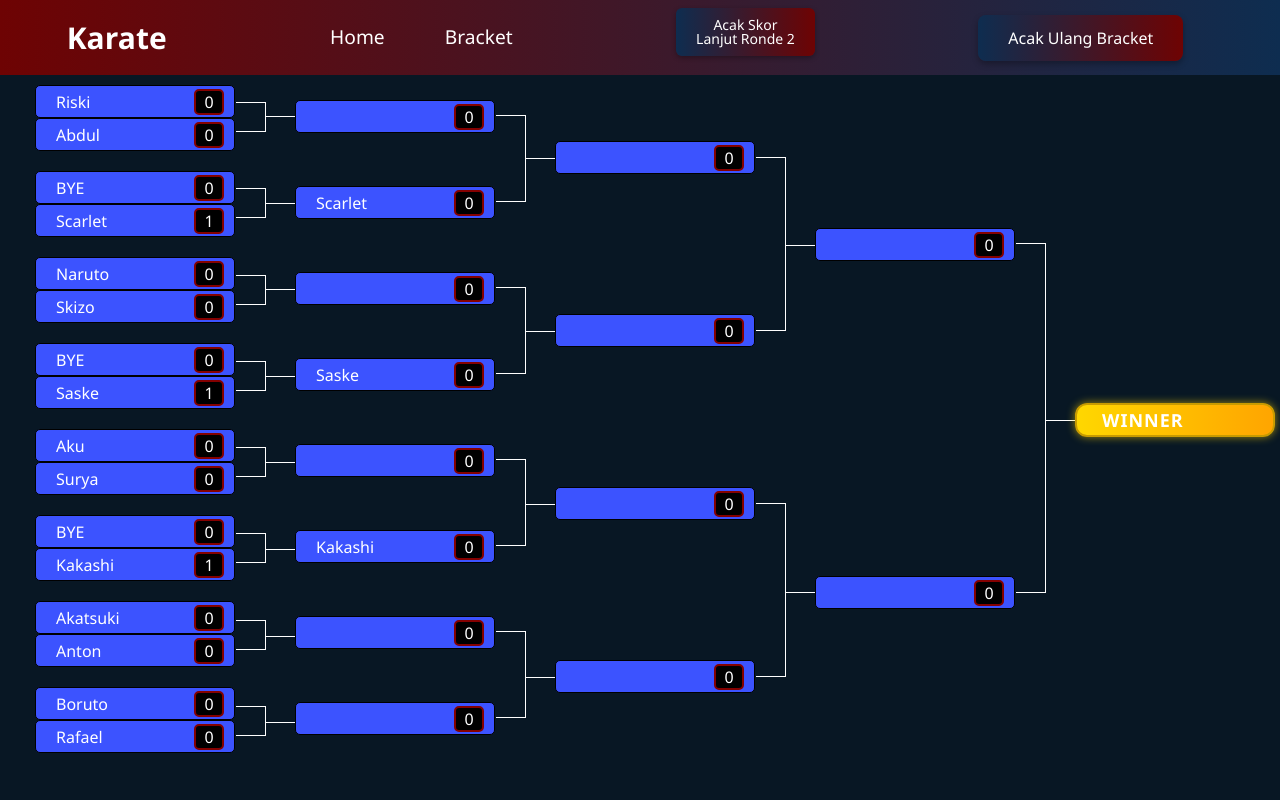
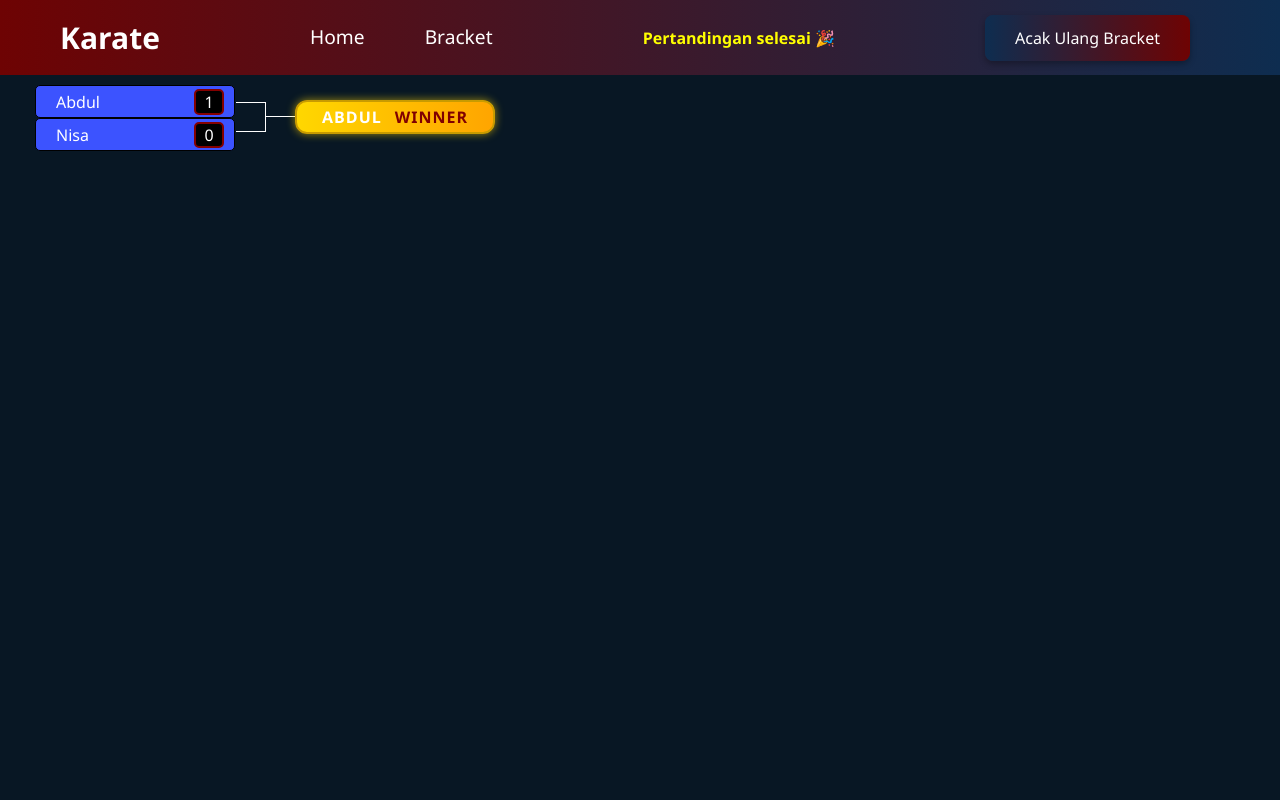
Before and after one commit to wldnalpsya/UAS-SDA-Wildan, a Flask app: page /bracket in a window 1280 px wide. Run offline with Flask 3, Linux system fonts and the light colour scheme.

Commit message:
update bracket

```diff
--- a/bracket.csv
+++ b/bracket.csv
@@ -1,17 +1,3 @@
 Nama,Keterangan,r1,r2,r3,r4,r5
-Riski,Normal,0,0,0,0,0
-Abdul,Normal,0,0,0,0,0
-BYE,BYE,0,0,0,0,0
-Scarlet,Seeded,1,0,0,0,0
-Naruto,Normal,0,0,0,0,0
-Skizo,Normal,0,0,0,0,0
-BYE,BYE,0,0,0,0,0
-Saske,Seeded,1,0,0,0,0
-Aku,Normal,0,0,0,0,0
-Surya,Normal,0,0,0,0,0
-BYE,BYE,0,0,0,0,0
-Kakashi,Seeded,1,0,0,0,0
-Akatsuki,Normal,0,0,0,0,0
-Anton,Normal,0,0,0,0,0
-Boruto,Normal,0,0,0,0,0
-Rafael,Normal,0,0,0,0,0
+Abdul,Normal,1,0,0,0,0
+Nisa,Normal,0,0,0,0,0
--- a/main.py
+++ b/main.py
@@ -6,27 +6,24 @@ import csv
 def proses_ronde(round_data):
     round_selanjutnya = []
 
+    total_main = len(round_data)
+
     for p1, p2 in round_data:
-        if p1["Keterangan"] == "BYE" or p2["Keterangan"] == "BYE":
-            round_selanjutnya.append(p1 if p1["Keterangan"] != "BYE" else p2)
+        if p1["Keterangan"].lower() == "bye" or p2["Keterangan"].lower() == "bye":
+            round_selanjutnya.append(p1 if p1["Keterangan"].lower() != "bye" else p2)
             continue
-        if len(round_data) >= 8:
-            if p1["Keterangan"] == "seeded":
+
+        if total_main >= 8:
+            if p1["Keterangan"].lower() == "seeded":
                 winner = p1
-                loser = p2
-            elif p2["Keterangan"] == "seeded":
+            elif p2["Keterangan"].lower() == "seeded":
                 winner = p2
-                loser = p1
             else:
                 skor_p1 = random.randint(0, 1)
-                skor_p2 = 1 - skor_p1
-                winner = p1 if skor_p1 > skor_p2 else p2
-                loser = p2 if skor_p1 > skor_p2 else p1
+                winner = p1 if skor_p1 == 1 else p2
         else:
             skor_p1 = random.randint(0, 1)
-            skor_p2 = 1 - skor_p1
-            winner = p1 if skor_p1 > skor_p2 else p2
-            loser = p2 if skor_p1 > skor_p2 else p1
+            winner = p1 if skor_p1 == 1 else p2
 
         round_selanjutnya.append(winner)
 
@@ -42,7 +39,6 @@ def jumlah_bracket(jml_peserta):
     elif jml_peserta <= 16:
         return 16
 
-
 def jumlah_seed_otomatis(n):
     if n >= 16:
         return 4
@@ -50,8 +46,10 @@ def jumlah_seed_otomatis(n):
         return 3
     elif n >= 8:
         return 2
-    if n >= 4:
+    elif n >= 4:
         return 1
+    else:
+        return 0
 
 def buat_bracket(jumlah_peserta, daftar_seed, semua_nama):
     ukuran_bracket = jumlah_bracket(jumlah_peserta)
@@ -67,8 +65,8 @@ def buat_bracket(jumlah_peserta, daftar_seed, semua_nama):
     posisi_seed = []
     if len(daftar_seed) == 2:
         posisi_seed = [0, ukuran_bracket - 1]
-    else:
-        jarak_seed = 4
+    elif len(daftar_seed) > 0:
+        jarak_seed = ukuran_bracket // len(daftar_seed)
         mulai_seed = random.randrange(jarak_seed)
         posisi_seed = [(mulai_seed + i * jarak_seed) % ukuran_bracket for i in range(len(daftar_seed))]
 
@@ -202,13 +200,25 @@ def bracket():
         if row["r4"] == "1":
             r5.append(row)
 
-    r2 = [(r2[i], r2[i+1]) for i in range(0, len(r2), 2) if len(r2) % 2 == 0]
-    r3 = [(r3[i], r3[i+1]) for i in range(0, len(r3), 2) if len(r3) % 2 == 0]
-    r4 = [(r4[i], r4[i+1]) for i in range(0, len(r4), 2) if len(r4) % 2 == 0]
+    ukuran_bracket = jumlah_bracket(jumlah_peserta)
+
+    if ukuran_bracket > 2:
+        r2 = [(r2[i], r2[i+1]) for i in range(0, len(r2), 2) if len(r2) % 2 == 0]
+
+    if ukuran_bracket > 4:
+        r3 = [(r3[i], r3[i+1]) for i in range(0, len(r3), 2) if len(r3) % 2 == 0]
+
+    if ukuran_bracket > 8:
+        r4 = [(r4[i], r4[i+1]) for i in range(0, len(r4), 2) if len(r4) % 2 == 0]
 
     ronde_saat_ini = 2
-    if len(r2) > 0:
-        ronde_saat_ini = 3
+    if ukuran_bracket == 2:
+        if len(r2) > 0:
+            ronde_saat_ini = 3
+    else:
+        if len(r2) == len(bracket_fix) / 2:
+            ronde_saat_ini = 3
+
     if len(r3) > 0:
         ronde_saat_ini = 4
     if len(r4) > 0:
@@ -226,7 +236,7 @@ def ronde2():
     pasangan = [(data[i], data[i+1]) for i in range(0, len(data), 2)]
 
     pemenang = []
-    pemenang = proses_ronde(pasangan)
+    pemenang = proses_ronde(pasangan, total_peserta=len(data))
 
     for row in data:
         for p in pemenang:
@@ -256,7 +266,7 @@ def ronde3():
     print(pasangan)
 
     pemenang = []
-    pemenang = proses_ronde(pasangan)
+    pemenang = proses_ronde(pasangan, total_peserta=len(data))
 
     for row in data:
         for p in pemenang:
@@ -286,7 +296,7 @@ def ronde4():
     print(pasangan)
 
     pemenang = []
-    pemenang = proses_ronde(pasangan)
+    pemenang = proses_ronde(pasangan, total_peserta=len(data))
 
     for row in data:
         for p in pemenang:
@@ -316,7 +326,7 @@ def ronde5():
     print(pasangan)
 
     pemenang = []
-    pemenang = proses_ronde(pasangan)
+    pemenang = proses_ronde(pasangan, total_peserta=len(data))
 
     for row in data:
         for p in pemenang:
--- a/templates/bracket.html
+++ b/templates/bracket.html
@@ -362,17 +362,29 @@ section > div:nth-child(2n) {
             <button type="submit">Acak Skor<br>Lanjut Ronde 2</button>
         </form>
     {% elif ronde_saat_ini == 3 %}
+        {% if bracket_ukuran == 2 %}
+            <p style="color: yellow; font-weight: bold;">Pertandingan selesai 🎉</p>
+        {% else %}
         <form method="post" action="/ronde3">
             <button type="submit">Acak Skor<br>Lanjut Ronde 3</button>
         </form>
+        {% endif %}
     {% elif ronde_saat_ini == 4 %}
+        {% if bracket_ukuran == 4 %}
+            <p style="color: yellow; font-weight: bold;">Pertandingan selesai 🎉</p>
+        {% else %}
         <form method="post" action="/ronde4">
             <button type="submit">Acak Skor<br>Lanjut Ronde 4</button>
         </form>
+        {% endif %}
     {% elif ronde_saat_ini == 5 %}
+        {% if bracket_ukuran == 8 %}
+            <p style="color: yellow; font-weight: bold;">Pertandingan selesai 🎉</p>
+        {% else %}
         <form method="post" action="/ronde5">
             <button type="submit">Acak Skor<br>Lanjut Ronde 5</button>
         </form>
+        {% endif %}
     {% elif ronde_saat_ini == 6 %}
         <p style="color: yellow; font-weight: bold;">Pertandingan selesai 🎉</p>
     {% endif %}
@@ -390,7 +402,7 @@ section > div:nth-child(2n) {
 <section class="round1">
     {% for peserta in bracket_awal %}
         {% for i in range(2) %}
-            <div class="player" {% if peserta[i]["Keterangan"] == "seeded" %} id="seeded" {% endif %}>
+            <div class="player" {% if peserta[i]["Keterangan"] == "Seeded" %} id="seeded" {% endif %}>
             {{ peserta[i]["Nama"] }}
             {% if peserta[i]["r1"] == "1" %}
                 <span class="score">1</span>
@@ -415,7 +427,21 @@ section > div:nth-child(2n) {
 </div>
 
 <section id="round2">
-    {% if r2|length != 4 %}
+{% if bracket_ukuran == 2 %}
+    {% if r2|length != 1 %}
+        <div class="player champion" id="r5">
+            <span class="winner">WINNER</span>
+        </div>
+    {% else %}
+        {% for peserta in r2 %}
+            <div class="player winner-box" id="r5">
+                <span class="nama">{{ peserta["Nama"] }}</span>
+                <span class="winner">WINNER</span>
+            </div>
+        {% endfor %}
+    {% endif %}
+{% else %}
+    {% if r2|length != bracket_ukuran // 4 %}
         {% for i in range(bracket_ukuran // 2) %}
             <div class="player" id="r2">
             {% for j in range(2) %}
@@ -440,6 +466,7 @@ section > div:nth-child(2n) {
             {% endfor %}
         {% endfor %}
     {% endif %}
+{% endif %}
 </section>
 
 <div class="connecter" id="conn2">
@@ -455,7 +482,21 @@ section > div:nth-child(2n) {
 </div>
 
 <section id="round3">
-    {% if r3|length != 2 %}
+{% if bracket_ukuran == 4 %}
+    {% if r3|length != 1 %}
+        <div class="player champion" id="r5">
+            <span class="winner">WINNER</span>
+        </div>
+    {% else %}
+        {% for peserta in r3 %}
+            <div class="player winner-box" id="r5">
+                <span class="nama">{{ peserta["Nama"] }}</span>
+                <span class="winner">WINNER</span>
+            </div>
+        {% endfor %}
+    {% endif %}
+{% else %}
+    {% if r3|length != bracket_ukuran // 8 %}
         {% for i in range(bracket_ukuran // 4) %}
             <div class="player" id="r3">
                 <span class="score">0</span>
@@ -475,6 +516,7 @@ section > div:nth-child(2n) {
             {% endfor %}
         {% endfor %}
     {% endif %}
+{% endif %}
 </section>
 
 <div class="connecter" id="conn3">
@@ -490,7 +532,21 @@ section > div:nth-child(2n) {
 </div>
 
 <section id="round4">
+{% if bracket_ukuran == 8 %}
     {% if r4|length != 1 %}
+        <div class="player champion" id="r5">
+            <span class="winner">WINNER</span>
+        </div>
+    {% else %}
+        {% for peserta in r4 %}
+            <div class="player winner-box" id="r5">
+                <span class="nama">{{ peserta["Nama"] }}</span>
+                <span class="winner">WINNER</span>
+            </div>
+        {% endfor %}
+    {% endif %}
+{% else %}
+    {% if r4|length != bracket_ukuran // 16 %}
         {% for i in range(bracket_ukuran // 8) %}
             <div class="player" id="r4">
                 <span class="score">0</span>
@@ -510,6 +566,7 @@ section > div:nth-child(2n) {
             {% endfor %}
         {% endfor %}
     {% endif %}
+{% endif %}
 </section>
 
 <div class="connecter" id="conn4">
@@ -524,6 +581,7 @@ section > div:nth-child(2n) {
     {% endfor %}
 </div>
 
+{% if bracket_ukuran == 16 %}
 <section id="round5">
     {% if r5|length != 1 %}
         <div class="player champion" id="r5">
@@ -538,6 +596,7 @@ section > div:nth-child(2n) {
         {% endfor %}
     {% endif %}
 </section>
+{% endif %}
 
 </article>
   <script>
```
Also changed, not shown: peserta.csv (+1 -12 lines).
